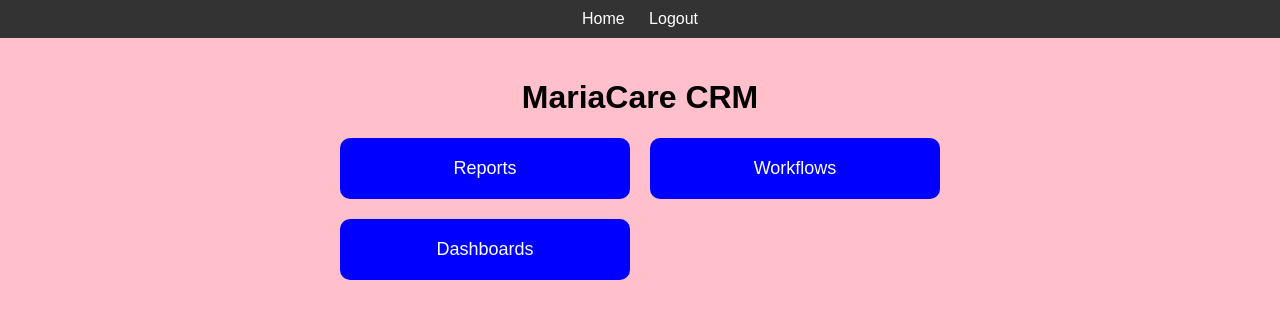
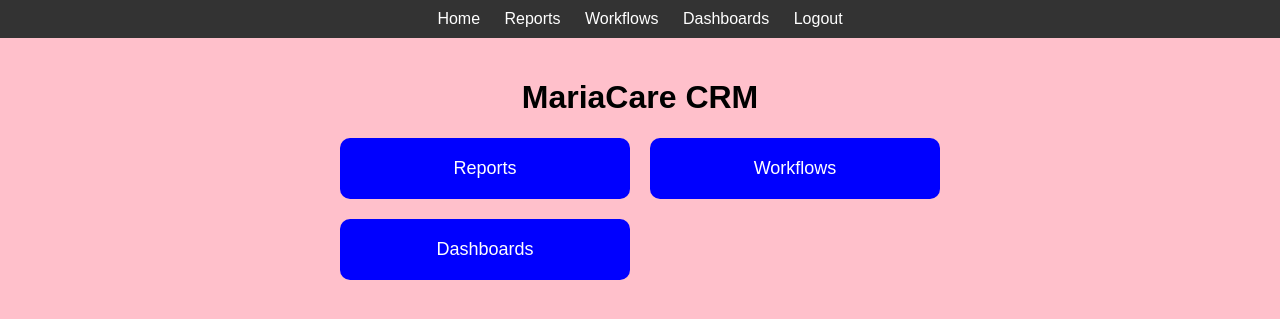
Before and after one commit to rizavi-enterprises/mariakube, a Flask app: page / in a window 1280 px wide. Shown: the top 319 px of the page. Run offline with Flask 3, Linux system fonts and the light colour scheme; the visitor is signed in with stand-in values (Sample User, id 1); parts of the project's set-up code (start-up, migrations or seed data) failed here and were passed over.

Commit message:
Update base.html
Signed-off-by: Arthur Rizavi <48633148+rizavi@users.noreply.github.com>

```diff
--- a/templates/base.html
+++ b/templates/base.html
@@ -10,6 +10,9 @@
     <nav>
         {% if current_user.is_authenticated %}
             <a href="{{ url_for('home') }}">Home</a>
+            <a href="{{ url_for('reports') }}">Reports</a>
+            <a href="{{ url_for('workflows') }}">Workflows</a>
+            <a href="{{ url_for('dashboards') }}">Dashboards</a>
             <a href="{{ url_for('logout') }}">Logout</a>
         {% else %}
             <a href="{{ url_for('welcome') }}">Welcome</a>
```
